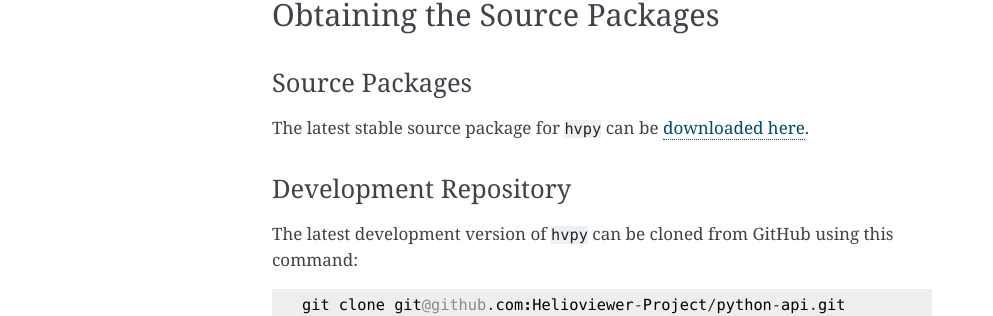
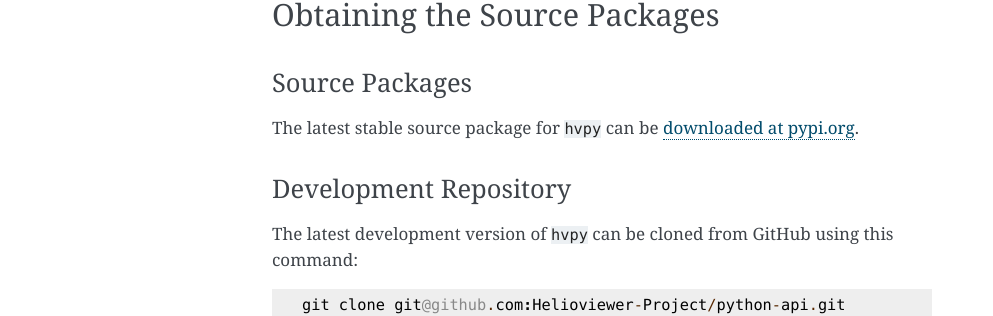
Before and after one commit to Helioviewer-Project/python-api, a Sphinx documentation site: the page built from docs/installation.rst, in a window 1280 px wide. Shown: the part 954-1270 px from the top of the page, without its empty margins (148-1141 px from the left). Built offline with Sphinx 7.4.7, drawn with Linux system fonts in a browser that asks for light colours; the version number could not be read and is left out.

Commit message:
Update docs/installation.rst
Co-authored-by: Nabil Freij <nabil.freij@gmail.com>

```diff
--- a/docs/installation.rst
+++ b/docs/installation.rst
@@ -44,8 +44,7 @@ Obtaining the Source Packages
 Source Packages
 ^^^^^^^^^^^^^^^
 
-The latest stable source package for ``hvpy`` can be `downloaded here
-<https://pypi.org/project/hvpy>`_.
+The latest stable source package for ``hvpy`` can be `downloaded at pypi.org <https://pypi.org/project/hvpy>`__.
 
 Development Repository
 ^^^^^^^^^^^^^^^^^^^^^^
```
